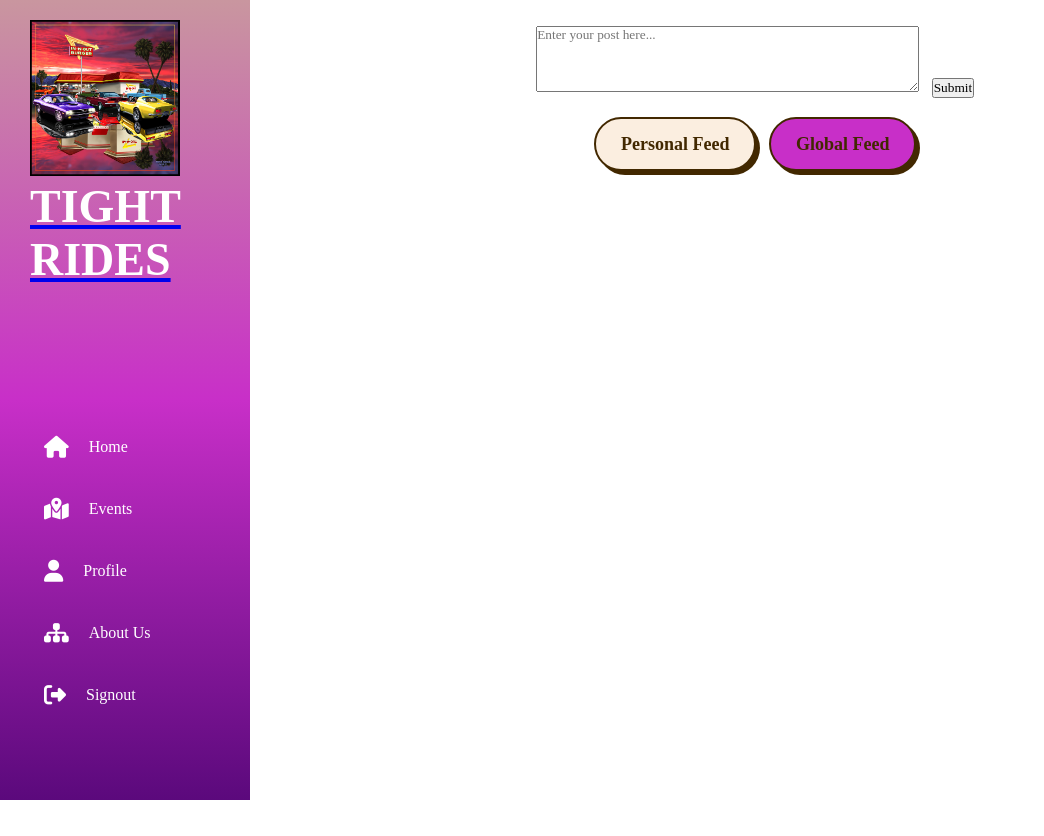
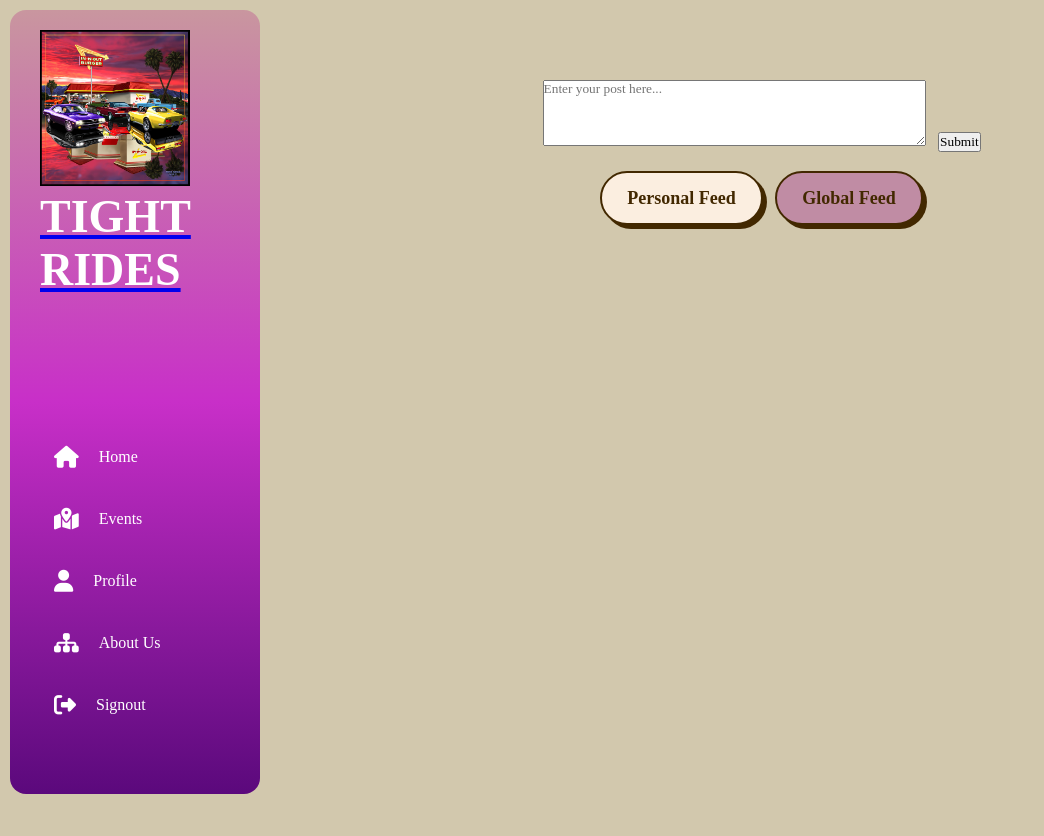
Before and after one commit to xypage/106-Final-Project, a Flask app: page / in a window 1280 px wide. Shown: the whole page, without its empty margins (0-1044 px from the left). Run offline with Flask 3, Linux system fonts and the light colour scheme; the visitor is signed in with stand-in values (Sample User, id 1); data comes from the database, SQL or seed files in the repository; data that the repository does not hold is empty; some libraries are stand-ins or nearby versions.

Commit message:
fix styling of home

```diff
--- a/static/css/eventStyle.css
+++ b/static/css/eventStyle.css
@@ -3,25 +3,27 @@
     padding: 0px;
     box-sizing: border-box;
     font-family: 'Times New Roman', Times, serif;
-
-
 }
 
 .header {
     width: 100%;
     height: 100vh;
-    background: rgb(255, 255, 255);
+    background: rgb(210, 200, 173);
     font-family: 'Times New Roman', Times, serif;
+}
 
+body {
+    background-color: rgb(210, 200, 173);
 }
 
 .front {
     font-family: 'Times New Roman', Times, serif;
     color: rgb(200, 47, 200);
-    padding-left: 18%;
+    padding-left: 19%;
     padding-top: 2%;
     text-align: center;
     font-size: 50px;
+    background-color: rgb(210, 200, 173);
 }
 
 .infoAboutUs {
@@ -41,13 +43,15 @@
 
 .sidenav {
     width: 250px;
-    height: 100%;
+    height: 98%;
     background-image: linear-gradient(rgb(201, 150, 159), rgb(200, 47, 200), rgb(91, 9, 124));
     /* background:rgb(101, 196, 233); */
     position: fixed;
     top: 0;
     bottom: 0;
     padding: 20px 30px;
+    border-radius: 1em;
+    margin: 10px;
 }
 
 .logo {
--- a/static/css/home.css
+++ b/static/css/home.css
@@ -35,7 +35,7 @@
 }
 
 #global_feed {
-    background-color: rgb(200, 47, 200);
+    background-color: rgb(192, 140, 164);
 }
 
 #feed_label {
@@ -55,16 +55,18 @@
     padding: 10px;
     padding-left: 1em;
     padding-right: 1em;
+    border-radius: 0.5em;
 }
 
 .headerContainer p {
     display: inline-block;
-    margin: 0;
+    margin: 5px;
 
 }
 
 .name {
     font-weight: bold;
+    color: rgb(192, 140, 164);
     font-size: 0.5em;
 }
 
@@ -76,4 +78,8 @@
 .content {
     color: black;
     font-size: 0.5em;
+    margin-bottom: 20px;
+    margin-left: 50px;
+    margin-right: 50px;
+    margin-top: 10px;
 }
--- a/static/home.js
+++ b/static/home.js
@@ -312,13 +312,13 @@ const globalFeedBut = document.querySelector('#global_feed');
 //change the button color once it's pressed but will change back once the other button is pressed
 
 personalFeedBut.addEventListener('click', () => {
-    personalFeedBut.style.backgroundColor = 'rgb(200, 47, 200)'
+    personalFeedBut.style.backgroundColor = 'rgb(192, 140, 164)'
     globalFeedBut.style.backgroundColor = '#fbeee0'
 
 })
 
 globalFeedBut.addEventListener('click', () => {
     personalFeedBut.style.backgroundColor = '#fbeee0'
-    globalFeedBut.style.backgroundColor = 'rgb(200, 47, 200)'
+    globalFeedBut.style.backgroundColor = 'rgb(192, 140, 164)'
 
 })
--- a/templates/home.html
+++ b/templates/home.html
@@ -19,7 +19,9 @@ Home
 {% block body %}
 
 <div class="header">
-
+    <br>
+    <br>
+    <br>
     <div class="sidenav">
         <a href="#" class ="logo">
             <img src= "{{ url_for('static', filename='image/logo1.jpeg') }}" alt ="logo" class="logo-img">
```
Lines whose indentation alone changed are shown as unchanged.
